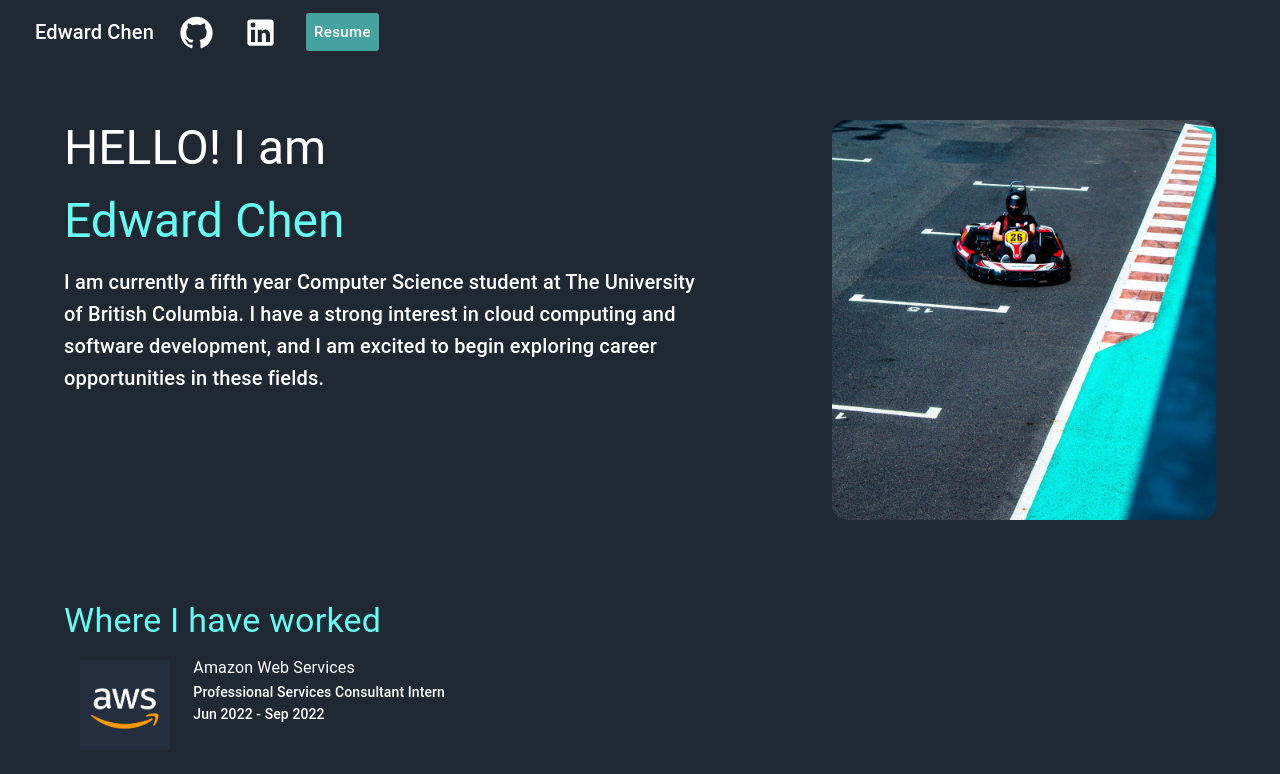
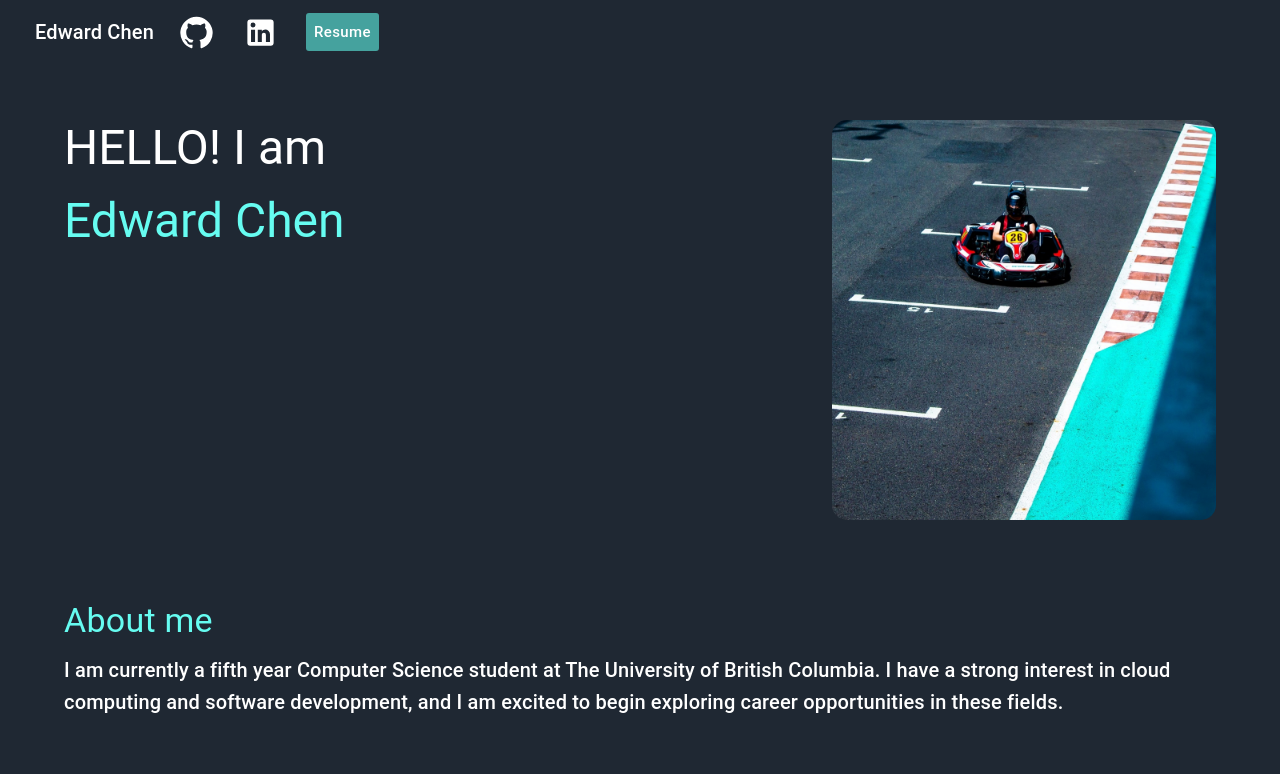
Before and after one commit to edwardchchen/edwardchchen.github.io, a React (Create React App) app: page /#/ in a window 1280 px wide. Shown: the top 774 px of the page. Built offline with nearby package versions, Linux system fonts and the light colour scheme; no server answers.

Commit message:
badge card improvements, AboutMe.js added, working on Intro.js

```diff
--- a/src/components/cards/BadgeCard.js
+++ b/src/components/cards/BadgeCard.js
@@ -1,42 +1,50 @@
 import * as React from 'react';
 import Card from '@mui/material/Card';
-import CardContent from '@mui/material/CardContent';
 import CardMedia from '@mui/material/CardMedia';
-import Typography from '@mui/material/Typography';
 import {CardActionArea} from "@mui/material";
 
 export default function BadgeCard(props) {
     return (
-        <Card sx={{maxWidth: 380, backgroundColor: "#0c181f"}}>
-            <CardActionArea>
-                <CardMedia
+        <Card sx={{maxWidth: 380, backgroundColor: "transparent", boxShadow: "none"}}>
+            <CardActionArea onClick={() => window.open(props.link, "_blank")}>
+                < CardMedia
                     component="img"
                     height="180"
                     image={props.image}
-                    onClick={() => window.open(props.link, "_blank")}
                     sx={{padding: "1em 1em 0 1em", objectFit: "contain"}}
 
                 />
-                <CardContent align={"left"}>
-                    <Typography gutterBottom align={"left"} variant="h6" component="div" sx={{color: "#FFFFFF"}}>
-                        {props.title}
-                    </Typography>
-                    {/*<Typography variant="body2" color="text.secondary" sx={{color: "#FFFFFF"}}>*/}
-                    {/*    {props.content}*/}
-                    {/*</Typography>*/}
-                </CardContent>
+                {/*<CardContent align={"left"}>*/}
+                {/*<Typography gutterBottom align={"left"} variant="h6" component="div" sx={{color: "#FFFFFF"}}>*/}
+                {/*    {props.title}*/}
+                {/*</Typography>*/}
+                {/*<Typography variant="body2" color="text.secondary" sx={{color: "#FFFFFF"}}>*/}
+                {/*    {props.content}*/}
+                {/*</Typography>*/}
+                {/*</CardContent>*/}
             </CardActionArea>
 
-            {/*<CardActions>*/}
-            {/*    <IconButton size="large" sx={{color: "#FFFFFF"}}>*/}
-            {/*        <GitHubIcon onClick={event => window.open(props.githubLink, "_blank")}/>*/}
-            {/*    </IconButton>*/}
-            {/*    {props.externalLink &&*/}
-            {/*        <IconButton size="large" sx={{color: "#FFFFFF"}}>*/}
-            {/*            <IosShareIcon onClick={event => window.open(props.externalLink, "_blank")}/>*/}
-            {/*        </IconButton>*/}
-            {/*    }*/}
-            {/*</CardActions>*/}
+            {/*<CardActions>*/
+            }
+            {/*    <IconButton size="large" sx={{color: "#FFFFFF"}}>*/
+            }
+            {/*        <GitHubIcon onClick={event => window.open(props.githubLink, "_blank")}/>*/
+            }
+            {/*    </IconButton>*/
+            }
+            {/*    {props.externalLink &&*/
+            }
+            {/*        <IconButton size="large" sx={{color: "#FFFFFF"}}>*/
+            }
+            {/*            <IosShareIcon onClick={event => window.open(props.externalLink, "_blank")}/>*/
+            }
+            {/*        </IconButton>*/
+            }
+            {/*    }*/
+            }
+            {/*</CardActions>*/
+            }
         </Card>
-    );
+    )
+        ;
 }
--- /dev/null
+++ b/src/pages/home/AboutMe.js
@@ -0,0 +1,29 @@
+import {Container, Grid, Typography} from "@mui/material";
+import * as React from "react";
+
+export default function AboutMe() {
+    return (
+        <div>
+            <Container sx={{marginTop: "10vh"}}>
+                <Grid container>
+                    <Grid item xs={12}>
+                        <Typography component="h3" variant="h4" align="left" color="textPrimary" gutterBottom
+                                    sx={{color: "#66FCF1"}}>
+                            About me
+                        </Typography>
+
+                    </Grid>
+                    <Grid item xs={12}>
+                        <Typography component="h6" variant="h6" align="left" color="textPrimary" gutterBottom>
+                            I am currently a fifth year Computer Science student at The University of British
+                            Columbia. I have a strong interest in cloud computing and software development,
+                            and I am excited to begin exploring career opportunities in these fields.
+                        </Typography>
+                    </Grid>
+                </Grid>
+            </Container>
+
+        </div>
+    )
+
+}
--- a/src/pages/home/Home.js
+++ b/src/pages/home/Home.js
@@ -2,12 +2,14 @@ import Intro from "./Intro";
 import Project from "./Project";
 import WorkExperience from "./WorkExperience";
 import Certifications from "./Certifications";
+import AboutMe from "./AboutMe";
 
 
 export default function Home() {
     return (
         <div>
             <Intro/>
+            <AboutMe/>
             <WorkExperience/>
             <Project/>
             <Certifications/>
--- a/src/pages/home/Intro.js
+++ b/src/pages/home/Intro.js
@@ -20,13 +20,13 @@ export default function Intro() {
                                 Edward Chen
                             </Typography>
                         </Grid>
-                        <Grid item xs={10}>
-                            <Typography component="h6" variant="h6" align="left" color="textPrimary" gutterBottom>
-                                I am currently a fifth year Computer Science student at The University of British
-                                Columbia. I have a strong interest in cloud computing and software development,
-                                and I am excited to begin exploring career opportunities in these fields.
-                            </Typography>
-                        </Grid>
+                        {/*<Grid item xs={10}>*/}
+                        {/*    <Typography component="h6" variant="h6" align="left" color="textPrimary" gutterBottom>*/}
+                        {/*        I am currently a fifth year Computer Science student at The University of British*/}
+                        {/*        Columbia. I have a strong interest in cloud computing and software development,*/}
+                        {/*        and I am excited to begin exploring career opportunities in these fields.*/}
+                        {/*    </Typography>*/}
+                        {/*</Grid>*/}
                     </Grid>
                     <Grid item xs={4}>
                         <CardMedia sx={{height: "50vh", borderRadius: "15px"}} image={goKart}/>
```
